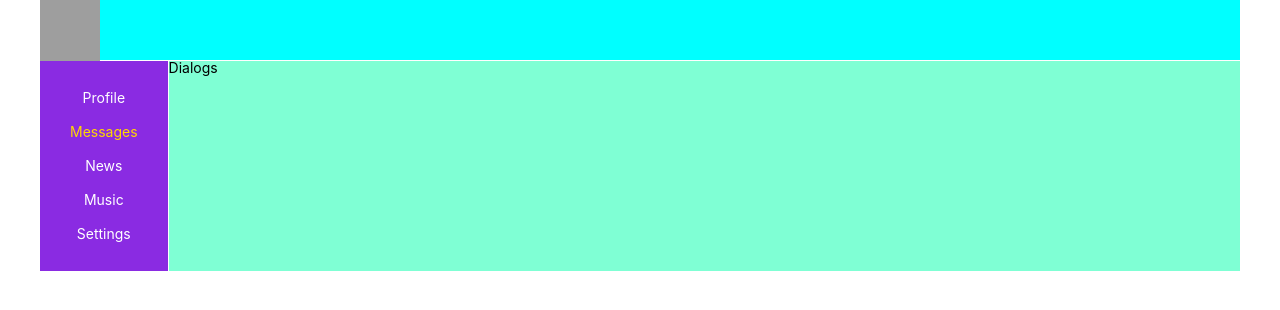
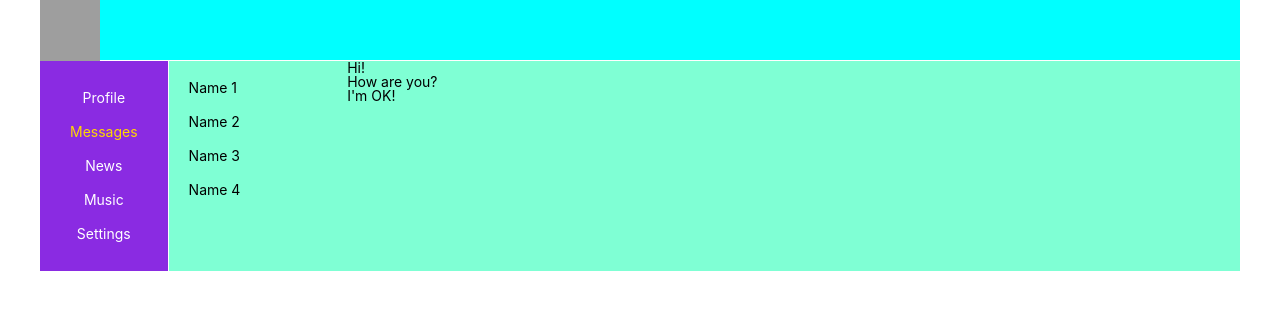
Before and after one commit to Red6eard/my_app, a React (Create React App) app: page /dialogs in a window 1280 px wide. Shown: the top 310 px of the page. Built offline with nearby package versions, Linux system fonts and the light colour scheme; grey boxes are pictures that could not be loaded.

Commit message:
правки для dialogs

```diff
--- a/src/components/Dialogs/Dialogs.jsx
+++ b/src/components/Dialogs/Dialogs.jsx
@@ -1,14 +1,22 @@
 import React from "react";
-import style from "./Dialogs.module.css"
-
-
+import style from "./Dialogs.module.css";
 
 const Dialogs = () => {
-    return (
-        <div>
-            Dialogs
-        </div>
-    )
+  return (
+    <div className={style.dialogs}>
+      <div className={style.dialogs_items}>
+        <div className={style.items}>Name 1</div>
+        <div className={style.items}>Name 2</div>
+        <div className={style.items}>Name 3</div>
+        <div className={style.items}>Name 4</div>
+      </div>
+      <div className={style.messages}>
+        <div className={style.message}>Hi!</div>
+        <div className={style.message}>How are you?</div>
+        <div className={style.message}>I'm OK!</div>
+      </div>
+    </div>
+  );
 };
 
 export default Dialogs;
--- a/src/components/Dialogs/Dialogs.module.css
+++ b/src/components/Dialogs/Dialogs.module.css
@@ -0,0 +1,14 @@
+.dialogs {
+    display: grid;
+    grid-template-columns: 2fr 10fr;
+}
+
+.dialogs_items {
+    padding: 10px;
+}
+
+.items {
+    padding: 10px;
+}
+
+.messages {}
```
